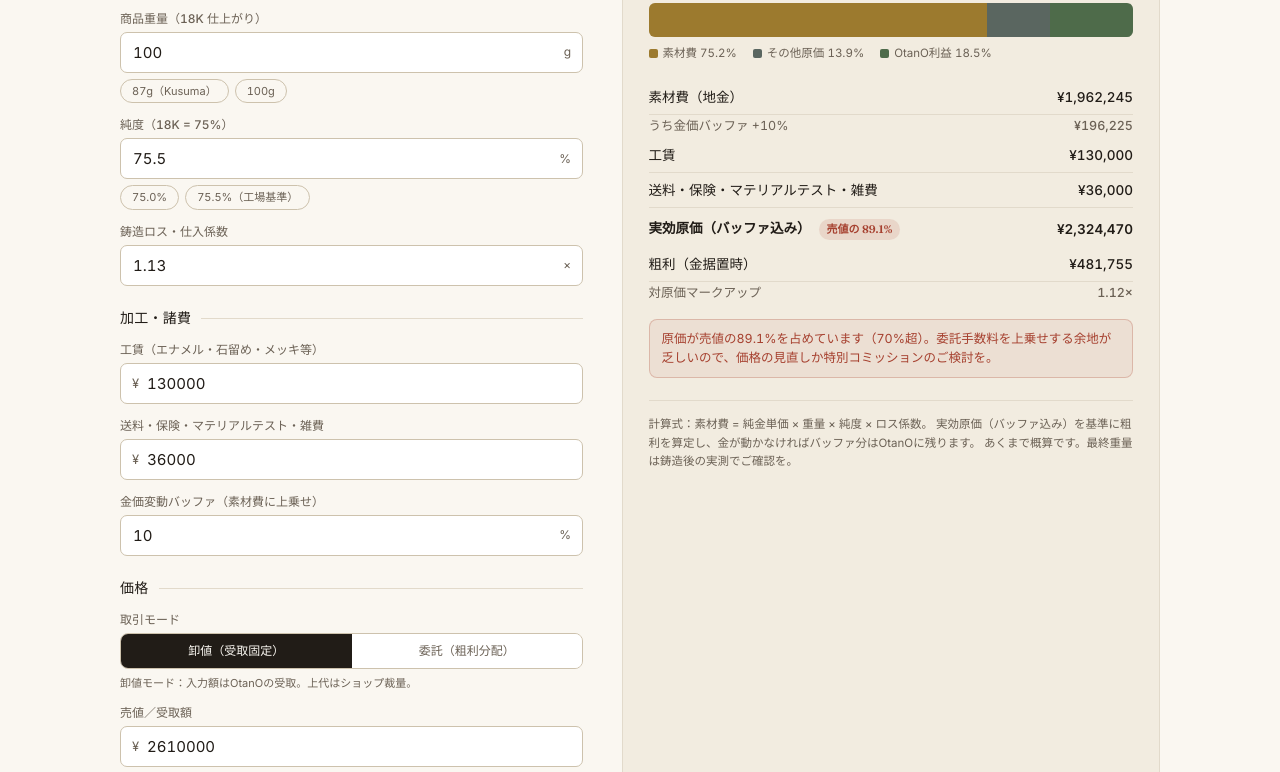
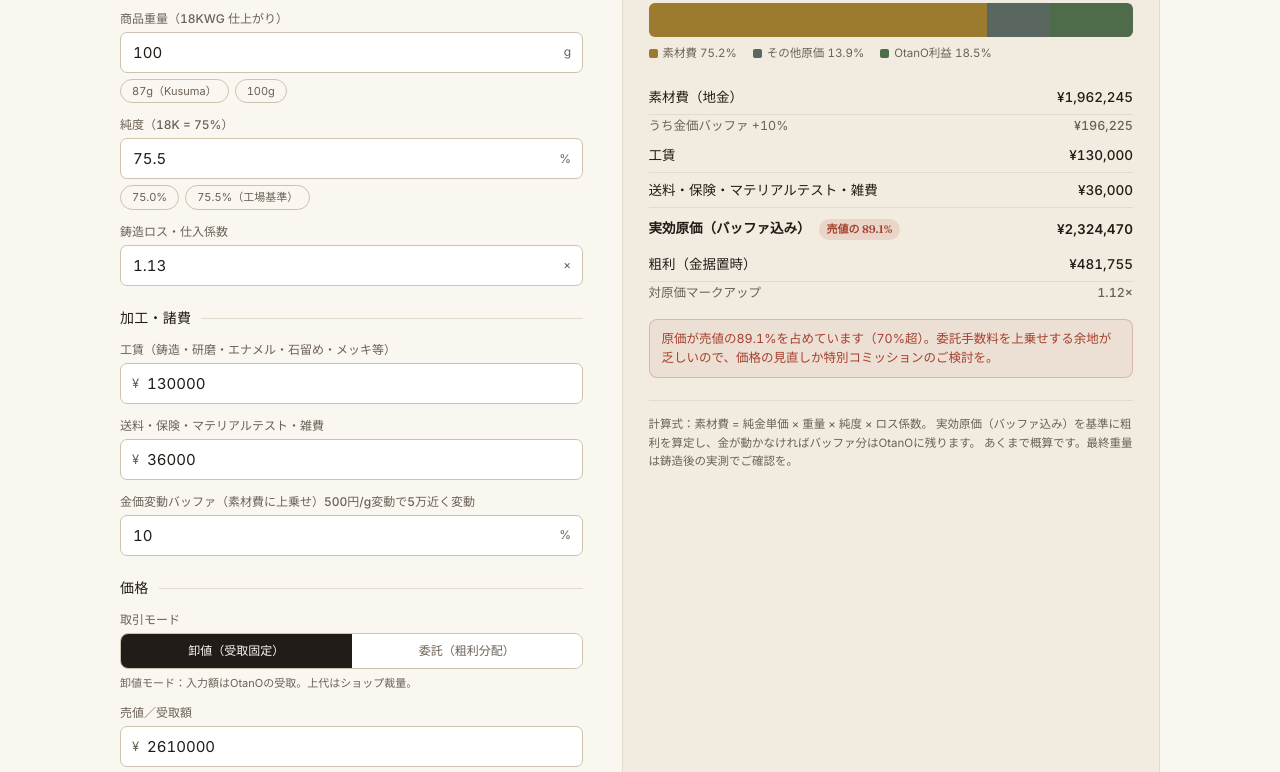
Before and after one commit to hanakaroko-svg/gold, a plain HTML site: page index.html in a window 1280 px wide. Shown: the part 328-1100 px from the top of the page. Drawn offline with Linux system fonts and the light colour scheme; no server answers.

Commit message:
Update index.html

```diff
--- a/index.html
+++ b/index.html
@@ -194,7 +194,7 @@
           </div>
         </div>
         <div class="field">
-          <label for="weight">商品重量（18K 仕上がり）</label>
+          <label for="weight">商品重量（18KWG 仕上がり）</label>
           <div class="inputwrap">
             <input id="weight" type="number" value="100" min="0" step="0.1">
             <span class="unit">g</span>
@@ -227,7 +227,7 @@
       <div class="group">
         <h2>加工・諸費</h2>
         <div class="field">
-          <label for="labor">工賃（エナメル・石留め・メッキ等）</label>
+          <label for="labor">工賃（鋳造・研磨・エナメル・石留め・メッキ等）</label>
           <div class="inputwrap">
             <span class="cur" data-cur>¥</span>
             <input id="labor" class="hascur" type="number" value="130000" min="0" step="1000">
@@ -241,7 +241,7 @@
           </div>
         </div>
         <div class="field">
-          <label for="buffer">金価変動バッファ（素材費に上乗せ）</label>
+          <label for="buffer">金価変動バッファ（素材費に上乗せ）500円/g変動で5万近く変動</label>
           <div class="inputwrap">
             <input id="buffer" type="number" value="10" min="0" step="1">
             <span class="unit">%</span>
```
